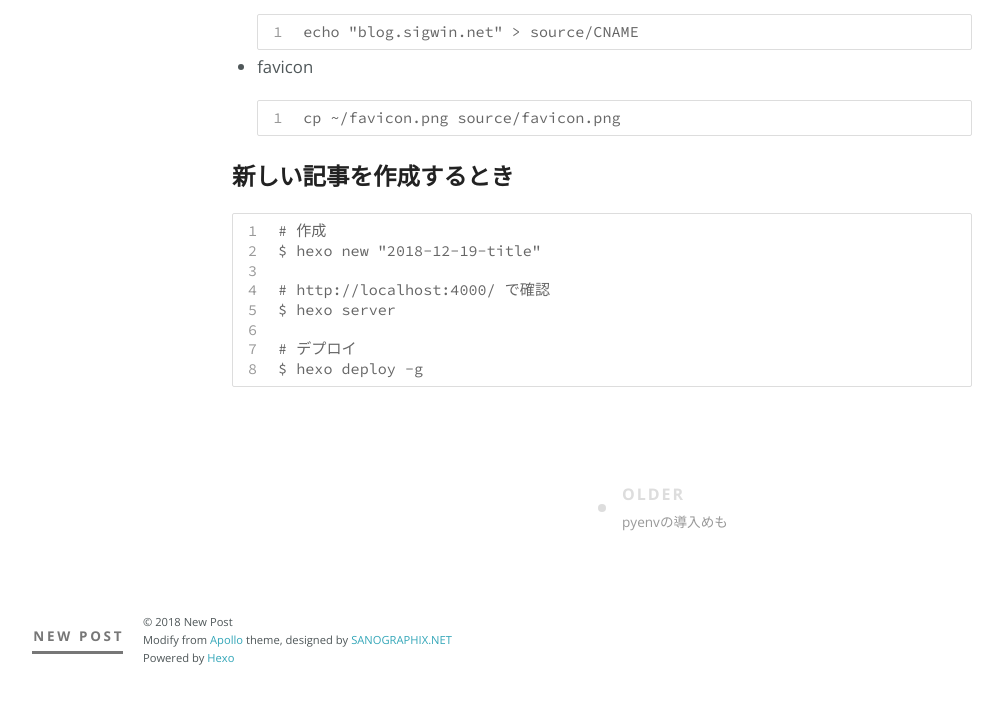
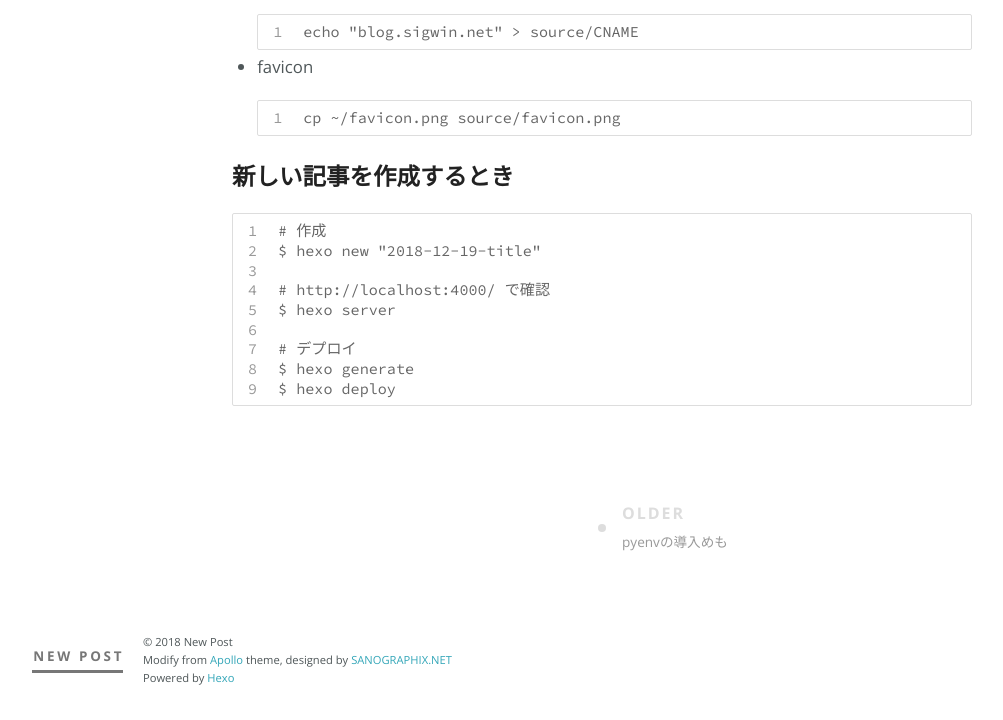
Before and after one commit to sigwin/github.io, a plain HTML site: page 2018/12/19/2018-12-19-hexo/index.html in a window 1280 px wide. Shown: the part 1205-1925 px from the top of the page, without its empty margins (138-1141 px from the left). Drawn offline with nearby package versions, Linux system fonts and the light colour scheme.

Commit message:
Site updated: 2018-12-19 17:31:47

```diff
--- a/2018/12/19/2018-12-19-hexo/index.html
+++ b/2018/12/19/2018-12-19-hexo/index.html
@@ -12,7 +12,7 @@
 <meta property="og:site_name" content="New Post">
 <meta property="og:description" content="Octopress使ってたけど、パソコン替えたらコマンド通らんようになったのでHexoに切り替え。 初期設定1234$ npm install -g hexo$ hexo init sigwin.github.io$ cd sigwin.github.io$ npm install 設定変更 テーマ 1$ git clone https://github.com/joyceim/hexo-them">
 <meta property="og:locale" content="ja">
-<meta property="og:updated_time" content="2018-12-19T08:14:38.790Z">
+<meta property="og:updated_time" content="2018-12-19T08:31:34.029Z">
 <meta name="twitter:card" content="summary">
 <meta name="twitter:title" content="Hexo導入">
 <meta name="twitter:description" content="Octopress使ってたけど、パソコン替えたらコマンド通らんようになったのでHexoに切り替え。 初期設定1234$ npm install -g hexo$ hexo init sigwin.github.io$ cd sigwin.github.io$ npm install 設定変更 テーマ 1$ git clone https://github.com/joyceim/hexo-them">
@@ -85,7 +85,7 @@
 <figure class="highlight plain"><table><tr><td class="gutter"><pre><span class="line">1</span><br></pre></td><td class="code"><pre><span class="line">cp ~/favicon.png source/favicon.png</span><br></pre></td></tr></table></figure>
 </li>
 </ul>
-<h3 id="新しい記事を作成するとき"><a href="#新しい記事を作成するとき" class="headerlink" title="新しい記事を作成するとき"></a>新しい記事を作成するとき</h3><figure class="highlight plain"><table><tr><td class="gutter"><pre><span class="line">1</span><br><span class="line">2</span><br><span class="line">3</span><br><span class="line">4</span><br><span class="line">5</span><br><span class="line">6</span><br><span class="line">7</span><br><span class="line">8</span><br></pre></td><td class="code"><pre><span class="line"># 作成</span><br><span class="line">$ hexo new &quot;2018-12-19-title&quot;</span><br><span class="line"></span><br><span class="line"># http://localhost:4000/ で確認</span><br><span class="line">$ hexo server</span><br><span class="line"></span><br><span class="line"># デプロイ</span><br><span class="line">$ hexo deploy -g</span><br></pre></td></tr></table></figure>
+<h3 id="新しい記事を作成するとき"><a href="#新しい記事を作成するとき" class="headerlink" title="新しい記事を作成するとき"></a>新しい記事を作成するとき</h3><figure class="highlight plain"><table><tr><td class="gutter"><pre><span class="line">1</span><br><span class="line">2</span><br><span class="line">3</span><br><span class="line">4</span><br><span class="line">5</span><br><span class="line">6</span><br><span class="line">7</span><br><span class="line">8</span><br><span class="line">9</span><br></pre></td><td class="code"><pre><span class="line"># 作成</span><br><span class="line">$ hexo new &quot;2018-12-19-title&quot;</span><br><span class="line"></span><br><span class="line"># http://localhost:4000/ で確認</span><br><span class="line">$ hexo server</span><br><span class="line"></span><br><span class="line"># デプロイ</span><br><span class="line">$ hexo generate</span><br><span class="line">$ hexo deploy</span><br></pre></td></tr></table></figure>
 
 	</div>
 	<footer class="entry-footer">
```
Also changed, not shown: index.html (+1 -1 lines).
